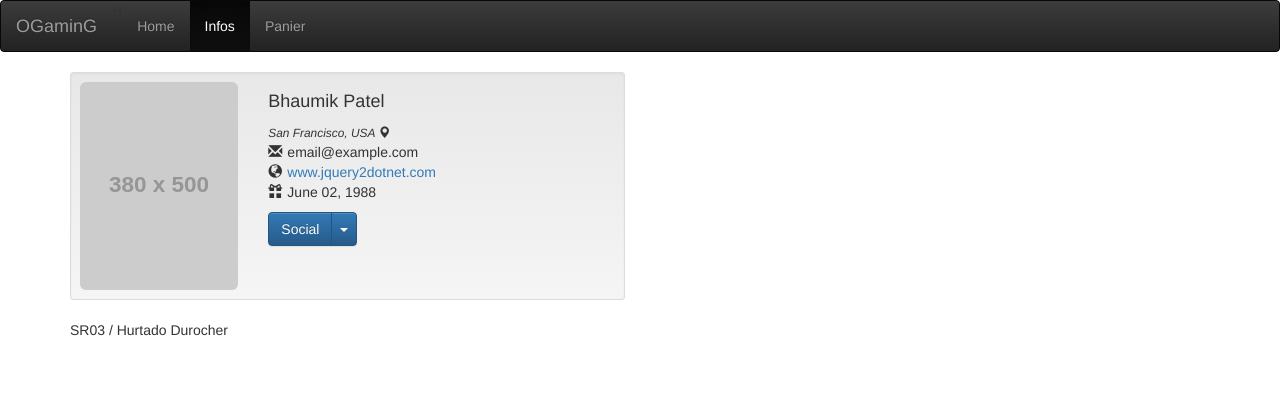
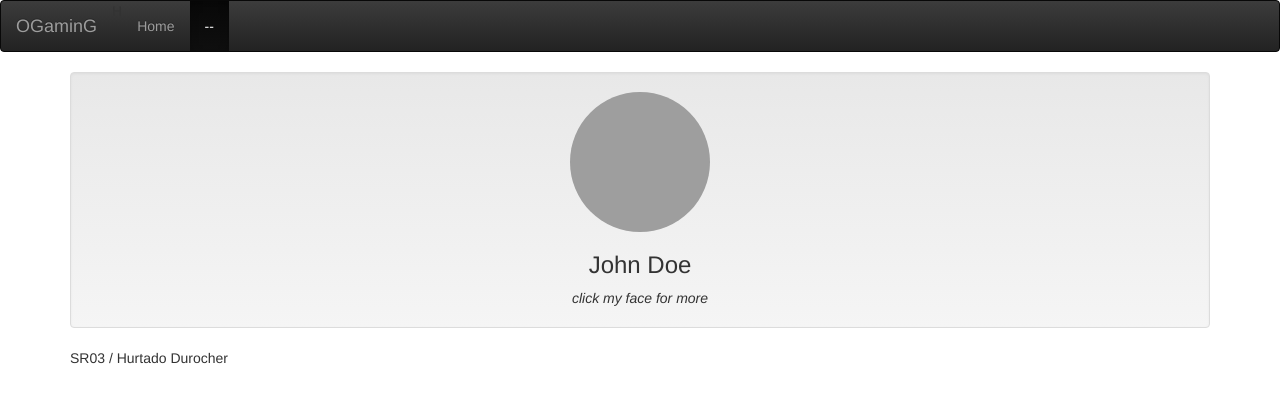
Before and after one commit to gabriel-hurtado/Video_Games, a Java web app: page /infos.jsp in a window 1280 px wide. Shown: the top 403 px of the page. Run offline with Tomcat 11, a stand-in JSP engine, Linux system fonts and the light colour scheme; some libraries are stand-ins or nearby versions; grey boxes are pictures that could not be loaded.

Commit message:
add profil page : infos.jsp

```diff
--- a/WebContent/index.jsp
+++ b/WebContent/index.jsp
@@ -30,7 +30,6 @@
 	    <ul class="nav navbar-nav">
 	      <li class="active"><a href="index.jsp">Home</a></li>
 	      <li><a id = "userTab" href="infos.jsp"> -- </a></li>
-	      <li><a href="panier.jsp">Panier</a></li>
 	    </ul>
 	  </div>
 	</nav>
--- a/WebContent/infos.jsp
+++ b/WebContent/infos.jsp
@@ -22,6 +22,14 @@
 
 <body>
 
+	<script type="text/javascript">
+	window.onload = function() {
+		if (sessionStorage.getItem('userId')) {
+			getUserInformation(sessionStorage.getItem('userId'));
+		}
+	};
+	</script>
+
 	<nav class="navbar navbar-inverse">
 	  <div class="container-fluid">
 	    <div class="navbar-header">
@@ -29,53 +37,129 @@
 	    </div>
 	    <ul class="nav navbar-nav">
 	      <li ><a href="index.jsp">Home</a></li>
-	      <li class="active"><a href="infos.jsp">Infos</a></li>
-	      <li><a href="panier.jsp">Panier</a></li>
+	      <li class="active"><a href="infos.jsp" id = "userTab">--</a></li>
 	    </ul>
 	  </div>
 	</nav>
 
 
 	<div class="container">
-    <div class="row">
-        <div class="col-xs-12 col-sm-6 col-md-6">
-            <div class="well well-sm">
-                <div class="row">
-                    <div class="col-sm-6 col-md-4">
-                        <img src="http://placehold.it/380x500" alt="" class="img-rounded img-responsive" />
+    <div class="span3 well">
+        <center>
+        <a href="#aboutModal" data-toggle="modal" data-target="#myModal"><img id ="picture2" src="https://encrypted-tbn2.gstatic.com/images?q=tbn:ANd9GcRbezqZpEuwGSvitKy3wrwnth5kysKdRqBW54cAszm_wiutku3R" name="aboutme" width="140" height="140" class="img-circle"></a>
+        <h3 id = "username">John Doe</h3>
+        <em>click my face for more</em>
+		</center>
+    </div>
+    <!-- Modal -->
+    <div class="modal fade" id="myModal" tabindex="-1" role="dialog" aria-labelledby="myModalLabel" aria-hidden="true">
+        <div class="modal-dialog">
+            <div class="modal-content">
+                <div class="modal-header">
+                    <button type="button" class="close" data-dismiss="modal" aria-hidden="true"></button>
+                    <h4 class="modal-title" id="myModalLabel">More About me</h4>
                     </div>
-                    <div class="col-sm-6 col-md-8">
-                        <h4>
-                            Bhaumik Patel</h4>
-                        <small><cite title="San Francisco, USA">San Francisco, USA <i class="glyphicon glyphicon-map-marker">
-                        </i></cite></small>
-                        <p>
-                            <i class="glyphicon glyphicon-envelope"></i>email@example.com
-                            <br />
-                            <i class="glyphicon glyphicon-globe"></i><a href="http://www.jquery2dotnet.com">www.jquery2dotnet.com</a>
-                            <br />
-                            <i class="glyphicon glyphicon-gift"></i>June 02, 1988</p>
-                        <!-- Split button -->
-                        <div class="btn-group">
-                            <button type="button" class="btn btn-primary">
-                                Social</button>
-                            <button type="button" class="btn btn-primary dropdown-toggle" data-toggle="dropdown">
-                                <span class="caret"></span><span class="sr-only">Social</span>
-                            </button>
-                            <ul class="dropdown-menu" role="menu">
-                                <li><a href="#">Twitter</a></li>
-                                <li><a href="https://plus.google.com/+Jquery2dotnet/posts">Google +</a></li>
-                                <li><a href="https://www.facebook.com/jquery2dotnet">Facebook</a></li>
-                                <li class="divider"></li>
-                                <li><a href="#">Github</a></li>
-                            </ul>
-                        </div>
-                    </div>
+                <div class="modal-body">
+                    <center id = "infos">
+                    <img id = "picture" src="https://scontent-cdg2-1.xx.fbcdn.net/v/t31.0-8/10847178_783799198362583_1631970166806004189_o.jpg?oh=02271f8cc535a5bcb4383076d7145669&oe=59A46947" name="aboutme" width="140" height="140" border="0" class="img-circle"></a>
+                    <h3 id = "name" class="media-heading">John Doe</h3>
+                    <span><strong>Addresses: </strong></span>
+                    </center>
+                    <hr>
+                    <center>
+                    <p id = "description" class="text-left"><strong>Bio: </strong><br>
+                        Lorem ipsum dolor sit amet, consectetur adipiscing elit. Ut sem dui, tempor sit amet commodo a, vulputate vel tellus.</p>
+                    <br>
+                    </center>
+                </div>
+                <div class="modal-footer">
+                    <center>
+                    <button type="button" class="btn btn-default" data-dismiss="modal">Close</button>
+                    </center>
                 </div>
             </div>
         </div>
     </div>
 
+    <script type="text/javascript">
+
+	const urlEncodeParameters = obj => {
+        var str = [];
+        for(var p in obj)
+        str.push(encodeURIComponent(p) + "=" + encodeURIComponent(obj[p]));
+        return str.join("&");
+    };
+
+	// Execute a post query and pass the servlet response in callback
+	const postQuery = (url, data, callback) => {
+	    var request = new XMLHttpRequest();
+
+		const params = urlEncodeParameters(data);
+
+	    request.onload = function() {
+	        var state = this.readyState;
+	        var responseCode = request.status;
+	        console.log("request.onload called. readyState: " + state + "; status: " + responseCode);
+
+	        if (state == this.DONE && responseCode == 200) {
+	            var responseData = this.responseText;
+	            console.log("Success: " + responseData.length  + " chars received.");
+	            callback(JSON.parse(responseData));
+	        }
+	    };
+
+	    request.error = function(e) {
+	        console.log("request.error called. Error: " + e);
+	    };
+
+	    request.onreadystatechange = function(){
+	        console.log("request.onreadystatechange called. readyState: " + this.readyState);
+	    };
+
+	    request.open("POST", url, true);
+
+		//Send the proper header information along with the request
+		request.setRequestHeader("Content-type", "application/x-www-form-urlencoded");
+
+		request.send(params);
+	};
+
+	// modifying client info in DOM
+	const parseDataClients = client => {
+		console.log("Client received" + JSON.stringify(client));
+		const username = document.getElementById("username");
+		username.innerHTML = client.username;
+
+		const userTab = document.getElementById("userTab");
+		userTab.innerHTML = "@ " + client.username;
+		const name = document.getElementById("name");
+		name.innerHTML = client.name + " " + client.surname;
+		const picture = document.getElementById("picture");
+		picture.src = client.picture;
+		const picture2 = document.getElementById("picture2");
+		picture2.src = client.picture;
+		const description = document.getElementById("description");
+		description.innerHTML = client.description;
+
+		if (client.address) {
+			client.address.forEach(address => {
+				const span = document.createElement("span");
+				span.classList.add('label', 'label-info');
+				span.innerHTML = address.address_line + " " + address.city + " " + address.country;
+				document.getElementById("infos").appendChild(span);
+			});
+		}
+	};
+
+	const getUserInformation = userId => {
+		const url = "http://localhost:8080/Video_Games/ClientsManager";
+		const data = {
+			id : userId
+		};
+    	postQuery(url, data, parseDataClients);
+	};
+
+	</script>
 
 
 
--- a/WebContent/login.jsp
+++ b/WebContent/login.jsp
@@ -60,7 +60,7 @@
 
 	const parseData = data => {
 		console.log("data received is " + data);
-		if(data == true) {
+		if(data != -1) {
 			setCurrentUserId(data);
 			window.location.replace("./index.jsp")
 		} else {
@@ -90,6 +90,8 @@
 	            var responseData = this.responseText;
 	            console.log("Success: " + responseData.length  + " chars received.");
 	            callback(JSON.parse(responseData));
+	        } else {
+	        	alert(this.responseText);
 	        }
 	    };
 
--- a/mysql/insert.sql
+++ b/mysql/insert.sql
@@ -3,9 +3,9 @@
 # fc9fa4cd2a7c9301d1fbaa781d6be577ba1442df97d5c0f6415e27d526b25cb0
 
 
-insert into client(username, password) values ("billyBob","fc9fa4cd2a7c9301d1fbaa781d6be577ba1442df97d5c0f6415e27d526b25cb0"); #potatoes
-insert into client(username, password) values ("jonhyJones","45fc7427873603bfa39c57c913a45d16fb81dbb88018ae0c8b4e0bc6fec348c7"); #orange
-insert into client(username, password) values ("Diablox9","05a39862da72bd82b4e2b07713d76b247043e8c38a296465fe886c4c4af4921a"); #nems
+insert into client(username, password, name, surname, description, picture) values ("billyBob","fc9fa4cd2a7c9301d1fbaa781d6be577ba1442df97d5c0f6415e27d526b25cb0", "Bill", "Boby", "Got some crazy games to end, do not disturb", "https://scontent-cdg2-1.xx.fbcdn.net/v/t1.0-9/936794_505309866196556_1300143175_n.jpg?oh=d7eab21f34b0e06853e9d6a0adeb8516&oe=599DF53D"); #potatoes
+insert into client(username, password,  name, surname, description, picture) values ("jonhyJones","45fc7427873603bfa39c57c913a45d16fb81dbb88018ae0c8b4e0bc6fec348c7","John", "Hanthan", "Fan of videogames since my childhood, I am eager to discover what you guys proposes. Don't hesitate to contact me for further information.", "https://scontent-cdg2-1.xx.fbcdn.net/v/t1.0-9/1422473_855767454434294_5295775558401467871_n.jpg?oh=73ea888ab59760a51b70b0d16a032d3a&oe=59BCBDF3"); #orange"
+insert into client(username, password,  name, surname, description, picture) values ("Diablox9","05a39862da72bd82b4e2b07713d76b247043e8c38a296465fe886c4c4af4921a", "Sam", "Diablo", "Got some monster to kick, checkout my youtube channel : www.youtube.com/diabl0x9", "https://scontent-cdg2-1.xx.fbcdn.net/v/t31.0-8/12182760_1083617158317573_4720895815579969664_o.png?oh=4b31885a0b1ba845d181d9cfee47d246&oe=59C0C0F9"); #nems
 
 insert into address(address_line, country,city, owner) values ("11 rue de Paris","Paris","France",1);
 insert into address(address_line, country,city, owner) values ("11 rue de Paris","Compiègne","France",1);
--- a/mysql/table-client.sql
+++ b/mysql/table-client.sql
@@ -2,5 +2,9 @@ CREATE TABLE client (
 	id INTEGER NOT NULL UNIQUE AUTO_INCREMENT, #pkey
 	username CHAR(15) NOT NULL, #required for identification
 	password  CHAR(64) NOT NULL, #required for identification
-    primary key (username)
+    name CHAR(15),
+    surname CHAR(15),
+    description VARCHAR(255),
+    picture VARCHAR(255),
+    primary key (id)
 );
```
Also changed, not shown: videogames/src/beans/Client.java (+38 -0 lines), videogames/src/dao/ClientDao.java (+9 -6 lines).
